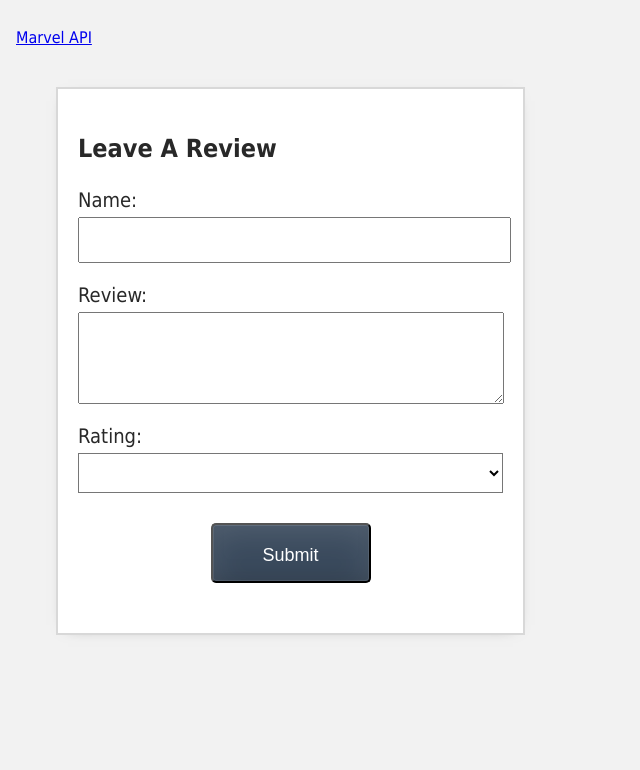
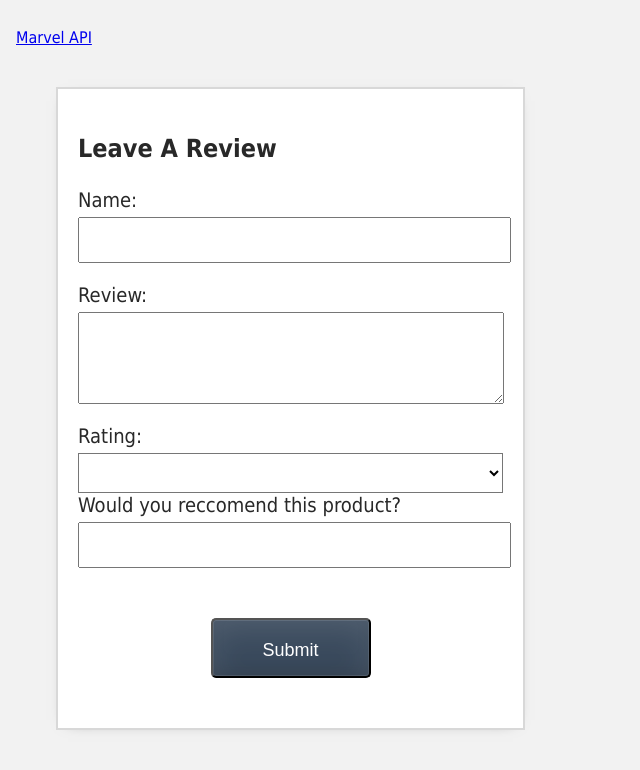
Before and after one commit to SteveSimms/product-page, a Vue app: page / in a window 1280 px wide. Shown: the part 557-1327 px from the top of the page, without its empty margins (0-640 px from the left). Before the commit the page ends 1248 px from the top, so only its background shows below. Built offline with nearby package versions, Linux system fonts and the light colour scheme.

Commit message:
Added a reccomendation field to the form and emitted it

```diff
--- a/src/components/ReviewForm.vue
+++ b/src/components/ReviewForm.vue
@@ -3,15 +3,19 @@ import { ref } from 'vue'
 export let name = ref('')
 export let review = ref('')
 export let rating = ref(0)
+export let recommendation = ref('')
 
 export let productReview = ref(
 {
         name: name.value,
         review: review.value,
-        rating: rating.value
+        rating: rating.value,
+        recommendation: recommendation.value
 }
 
 )
+
+
 
 export default {}
 
@@ -37,11 +41,17 @@ review: {
 // const emits = defineEmits(['reviewSubmitted', productReview.value])
 const onSubmit = () =>{
 //Had to duplicate code from above script tag to get the data passed down
+if(name.value ===  '' || review.value === '' || rating.value === null){
+    alert('Review is incomplete. Please fill out every field.')
+    return
+
+}
  let productReview = ref(
 {
         name: name.value,
         review: review.value,
-        rating: rating.value
+        rating: rating.value,
+        recommendation: recommendation.value
 })
 
 
@@ -74,6 +84,8 @@ Leave A Review
 <option>1</option>
 
 </select>
+<label  for="name">Would you reccomend this product?</label>
+<input v-model="recommendation" id="recommendation" type="text">
 <input  class="button" type="submit" value="Submit">
 
 </form>
--- a/src/components/ReviewList.vue
+++ b/src/components/ReviewList.vue
@@ -15,7 +15,9 @@ console.log(props.reviews)
     <li v-for="(review, index) in props.reviews"  :key="index" >
     {{ review.name }} gave this {{ review.rating }} stars
     <br/>
-        "{{ review.review }}""
+        "{{ review.review }}"
+        <br/>
+       Recommended: {{ review.recommendation}}
     </li>
 </ul>
 
```
